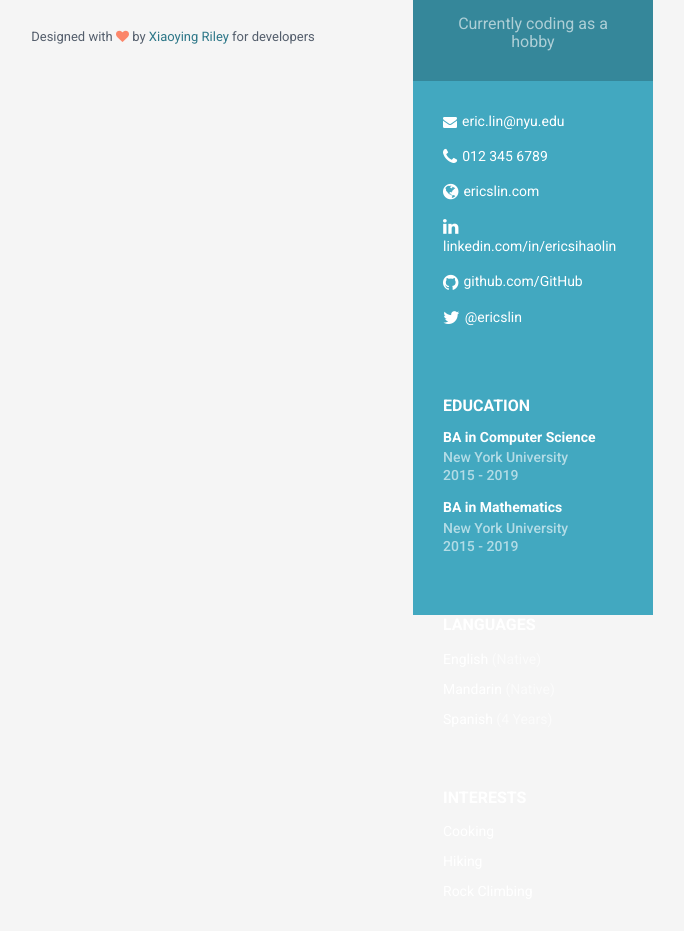
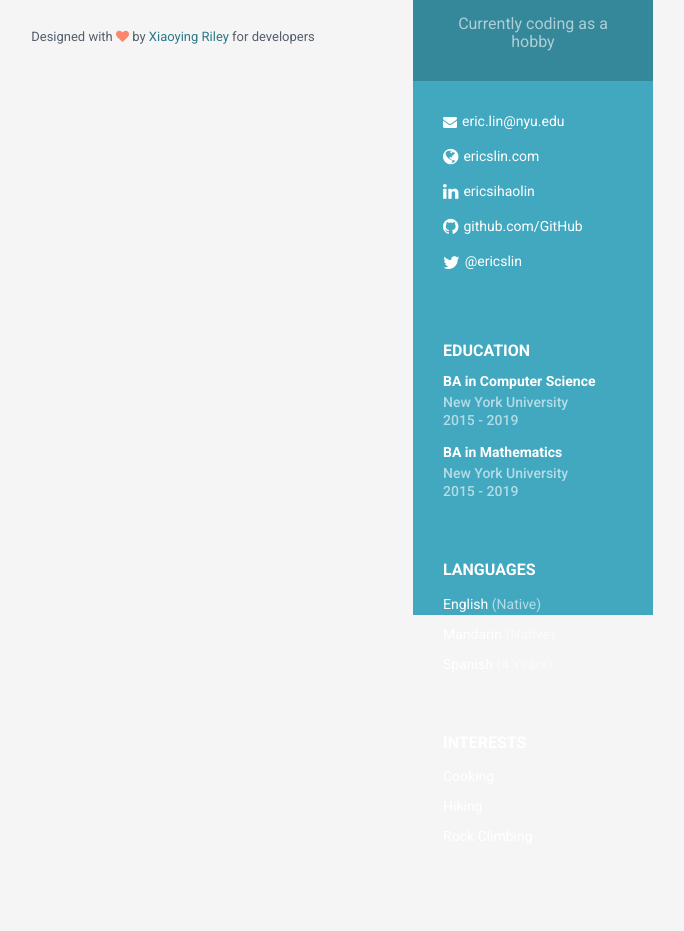
Before and after one commit to EricSihaoLin/ericslin.com, a Jekyll site: the page built from welcome-stranger.markdown, in a window 1280 px wide. Shown: the part 215-1146 px from the top of the page, without its empty margins (467-1151 px from the left). Built offline with Jekyll 4.4.1, drawn with Linux system fonts in a browser that asks for light colours; our own code applies the rules of GitHub Pages for plain Markdown files; after the commit the page ends 1091 px from its top, so only the background shows below that.

Commit message:
Edit sidebar defaults

```diff
--- a/_includes/sidebar.html
+++ b/_includes/sidebar.html
@@ -4,8 +4,8 @@
      <div class="sidebar-wrapper">
             <div class="profile-container">
                 <img class="profile-img" src="{{site.baseurl}}/assets/images/{% if site.pic %}{{ site.pic }}{% else %}profile.png{% endif %}" alt="profile picture" />
-                <h1 class="name">{% if site.name %}{{site.name}}{% else %}Alan Doe{% endif %}</h1>
-                <h3 class="tagline">{% if site.tagline %}{{site.tagline}}{% else %}Full Stack Developer{% endif %}</h3>
+                <h1 class="name">{% if site.name %}{{site.name}}{% else %}Eric Lin{% endif %}</h1>
+                <h3 class="tagline">{% if site.tagline %}{{site.tagline}}{% else %}Developer{% endif %}</h3>
             </div><!--//profile-container-->
 
             <div class="contact-container container-block">
@@ -14,37 +14,31 @@
                    {% if site.email %}
                     <li class="email"><i class="fa fa-envelope"></i><a href="mailto: {{site.email}}">{{site.email}}</a></li>
                     {% else %}
-                    <li class="email"><i class="fa fa-envelope"></i><a href="mailto:alan.doe@website.com">alan.doe@website.com</a></li>
-                    {% endif %}
-
-                    {% if site.phone %}
-                    <li class="phone"><i class="fa fa-phone"></i><a href="tel:{{site.phone}}">{{site.phone}}</a></li>
-                    {% else %}
-                    <li class="phone"><i class="fa fa-phone"></i><a href="tel:012 345 6789">012 345 6789</a></li>
+                    <li class="email"><i class="fa fa-envelope"></i><a href="mailto:eric.lin@nyu.edu">eric.lin@nyu.edu</a></li>
                     {% endif %}
 
                     {% if site.website %}
                     <li class="website"><i class="fa fa-globe"></i><a href="http://{{site.website}}" target="_blank">{{site.website}}</a></li>
                     {% else %}
-                    <li class="website"><i class="fa fa-globe"></i><a href="http://blog.webjeda.com" target="_blank">blog.webjeda.com</a></li>
+                    <li class="website"><i class="fa fa-globe"></i><a href="http://ericslin.com" target="_blank">ericslin.com</a></li>
                     {% endif %}
 
                     {% if site.linkedin %}
-                    <li class="linkedin"><i class="fa fa-linkedin"></i><a href="https://in.linkedin.com/in/{{site.linkedin}}" target="_blank">linkedin.com/in/{{site.linkedin}}</a></li>
+                    <li class="linkedin"><i class="fa fa-linkedin"></i><a href="https://in.linkedin.com/in/{{site.linkedin}}" target="_blank">{{site.linkedin}}</a></li>
                     {% else %}
-                    <li class="linkedin"><i class="fa fa-linkedin"></i><a href="https://in.linkedin.com/in/sharath-kumar-87669956" target="_blank">linkedin.com/in/sharathdt</a></li>
+                    <li class="linkedin"><i class="fa fa-linkedin"></i><a href="https://in.linkedin.com/in/ericsihaolin" target="_blank">linkedin.com/in/ericsihaolin</a></li>
                     {% endif %}
 
                     {% if site.github %}
                     <li class="github"><i class="fa fa-github"></i><a href="http://github.com/{{site.github}}" target="_blank">github.com/{{site.github}}</a></li>
                     {% else %}
-                    <li class="github"><i class="fa fa-github"></i><a href="http://github.com/sharu725" target="_blank">github.com/sharu725</a></li>
+                    <li class="github"><i class="fa fa-github"></i><a href="http://github.com/mainlandhero" target="_blank">github.com/mainlandhero</a></li>
                     {% endif %}
 
                     {% if site.twitter %}
                     <li class="twitter"><i class="fa fa-twitter"></i><a href="https://twitter.com/{{site.twitter}}" target="_blank">{{site.twitter}}</a></li>
                     {% else %}
-                     <li class="twitter"><i class="fa fa-twitter"></i><a href="https://twitter.com/@webjeda" target="_blank">@webjeda</a></li>
+                     <li class="twitter"><i class="fa fa-twitter"></i><a href="https://twitter.com/@ericlin" target="_blank">@ericlin</a></li>
                     {% endif %}
 
                 </ul>
```
